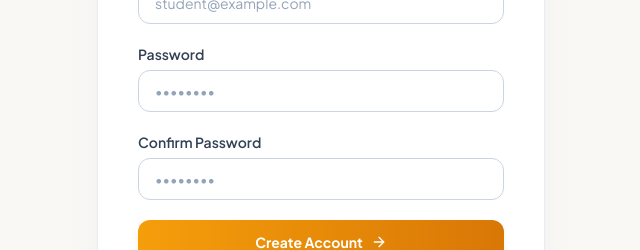
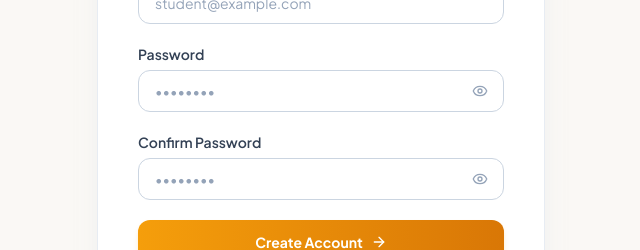
Before and after one commit to Utkarsh9571/kingdom-of-chess, a Next.js app in the folder frontend/: page /register in a window 1280 px wide. Shown: the part 409-659 px from the top of the page, without its empty margins (319-959 px from the left). Built offline with nearby package versions, Linux system fonts and the light colour scheme; no server answers.

Commit message:
feat: add password visibility toggle to login/register forms and add project favicon

```diff
--- a/frontend/src/app/(auth)/login/page.tsx
+++ b/frontend/src/app/(auth)/login/page.tsx
@@ -4,7 +4,7 @@ import React, { useState } from 'react';
 import Link from 'next/link';
 import { useRouter } from 'next/navigation';
 import { useMutation, useQueryClient } from '@tanstack/react-query';
-import { Crown, ArrowRight, AlertCircle } from 'lucide-react';
+import { Crown, ArrowRight, AlertCircle, Eye, EyeOff } from 'lucide-react';
 import { api } from '@/lib/api';
 import { useSocket } from '@/context/SocketContext';
 
@@ -14,6 +14,7 @@ export default function LoginPage() {
 
   const [email, setEmail] = useState('');
   const [password, setPassword] = useState('');
+  const [showPassword, setShowPassword] = useState(false);
   const [errorMessage, setErrorMessage] = useState<string | null>(null);
 
   const { reconnectSocket } = useSocket();
@@ -99,15 +100,25 @@ export default function LoginPage() {
               <label className="text-xs font-bold text-brand-navy" htmlFor="password">
                 Password
               </label>
+              <div className="relative">
                 <input
                   id="password"
-                type="password"
+                  type={showPassword ? 'text' : 'password'}
                   required
                   value={password}
                   onChange={(e) => setPassword(e.target.value)}
-                className="w-full rounded-xl border border-brand-border bg-brand-cream/30 px-3.5 py-2.5 text-sm text-brand-navy font-medium placeholder:text-brand-text-muted/60 focus:border-brand-orange focus:bg-white focus:outline-none focus:ring-2 focus:ring-brand-orange/20 transition-all"
+                  className="w-full rounded-xl border border-brand-border bg-brand-cream/30 pl-3.5 pr-10 py-2.5 text-sm text-brand-navy font-medium placeholder:text-brand-text-muted/60 focus:border-brand-orange focus:bg-white focus:outline-none focus:ring-2 focus:ring-brand-orange/20 transition-all"
                   placeholder="••••••••"
                 />
+                <button
+                  type="button"
+                  onClick={() => setShowPassword(!showPassword)}
+                  className="absolute right-3 top-1/2 -translate-y-1/2 text-brand-text-muted hover:text-brand-navy focus:outline-none p-1 rounded-md transition-colors"
+                  aria-label={showPassword ? 'Hide password' : 'Show password'}
+                >
+                  {showPassword ? <EyeOff className="h-4 w-4" /> : <Eye className="h-4 w-4" />}
+                </button>
+              </div>
             </div>
 
             <button
--- a/frontend/src/app/(auth)/register/page.tsx
+++ b/frontend/src/app/(auth)/register/page.tsx
@@ -4,7 +4,7 @@ import React, { useState } from 'react';
 import Link from 'next/link';
 import { useRouter } from 'next/navigation';
 import { useMutation, useQueryClient } from '@tanstack/react-query';
-import { Crown, ArrowRight, AlertCircle } from 'lucide-react';
+import { Crown, ArrowRight, AlertCircle, Eye, EyeOff } from 'lucide-react';
 import { api } from '@/lib/api';
 import { useSocket } from '@/context/SocketContext';
 
@@ -17,6 +17,8 @@ export default function RegisterPage() {
   const [email, setEmail] = useState('');
   const [password, setPassword] = useState('');
   const [confirmPassword, setConfirmPassword] = useState('');
+  const [showPassword, setShowPassword] = useState(false);
+  const [showConfirmPassword, setShowConfirmPassword] = useState(false);
   const [errorMessage, setErrorMessage] = useState<string | null>(null);
 
   const registerMutation = useMutation({
@@ -125,32 +127,52 @@ export default function RegisterPage() {
               <label htmlFor="password" className="block text-sm font-semibold text-slate-700 mb-1.5">
                 Password
               </label>
+              <div className="relative">
                 <input
                   id="password"
-                type="password"
+                  type={showPassword ? 'text' : 'password'}
                   required
                   value={password}
                   onChange={(e) => setPassword(e.target.value)}
                   placeholder="••••••••"
                   disabled={registerMutation.isPending}
-                className="w-full px-4 py-2.5 rounded-xl border border-slate-300 focus:border-amber-500 focus:ring-2 focus:ring-amber-500/20 outline-none transition text-slate-900 placeholder:text-slate-400 text-sm"
+                  className="w-full pl-4 pr-10 py-2.5 rounded-xl border border-slate-300 focus:border-amber-500 focus:ring-2 focus:ring-amber-500/20 outline-none transition text-slate-900 placeholder:text-slate-400 text-sm"
                 />
+                <button
+                  type="button"
+                  onClick={() => setShowPassword(!showPassword)}
+                  className="absolute right-3 top-1/2 -translate-y-1/2 text-slate-400 hover:text-slate-700 focus:outline-none p-1 rounded-md transition-colors"
+                  aria-label={showPassword ? 'Hide password' : 'Show password'}
+                >
+                  {showPassword ? <EyeOff className="w-4 h-4" /> : <Eye className="w-4 h-4" />}
+                </button>
+              </div>
             </div>
 
             <div>
               <label htmlFor="confirmPassword" className="block text-sm font-semibold text-slate-700 mb-1.5">
                 Confirm Password
               </label>
+              <div className="relative">
                 <input
                   id="confirmPassword"
-                type="password"
+                  type={showConfirmPassword ? 'text' : 'password'}
                   required
                   value={confirmPassword}
                   onChange={(e) => setConfirmPassword(e.target.value)}
                   placeholder="••••••••"
                   disabled={registerMutation.isPending}
-                className="w-full px-4 py-2.5 rounded-xl border border-slate-300 focus:border-amber-500 focus:ring-2 focus:ring-amber-500/20 outline-none transition text-slate-900 placeholder:text-slate-400 text-sm"
+                  className="w-full pl-4 pr-10 py-2.5 rounded-xl border border-slate-300 focus:border-amber-500 focus:ring-2 focus:ring-amber-500/20 outline-none transition text-slate-900 placeholder:text-slate-400 text-sm"
                 />
+                <button
+                  type="button"
+                  onClick={() => setShowConfirmPassword(!showConfirmPassword)}
+                  className="absolute right-3 top-1/2 -translate-y-1/2 text-slate-400 hover:text-slate-700 focus:outline-none p-1 rounded-md transition-colors"
+                  aria-label={showConfirmPassword ? 'Hide confirm password' : 'Show confirm password'}
+                >
+                  {showConfirmPassword ? <EyeOff className="w-4 h-4" /> : <Eye className="w-4 h-4" />}
+                </button>
+              </div>
             </div>
 
             <button
--- a/frontend/src/app/layout.tsx
+++ b/frontend/src/app/layout.tsx
@@ -13,6 +13,9 @@ const jakarta = Plus_Jakarta_Sans({
 export const metadata: Metadata = {
   title: 'Kingdom of Chess — Live Tournament Platform',
   description: 'Online live chess tournaments and 1-on-1 matches for kids in India',
+  icons: {
+    icon: '/icon.svg',
+  },
 };
 
 export default function RootLayout({
```
Also changed, not shown: frontend/src/app/icon.svg (added). Lines whose indentation alone changed are shown as unchanged.
